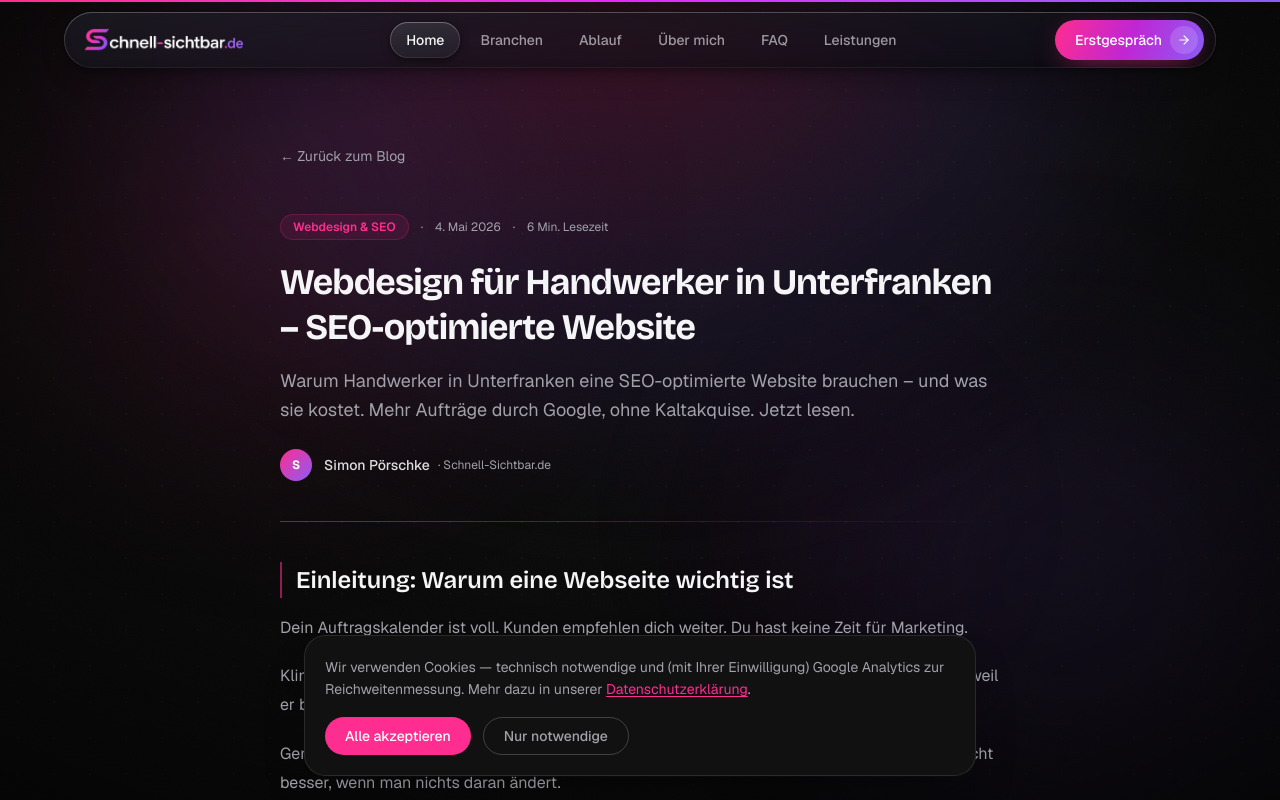
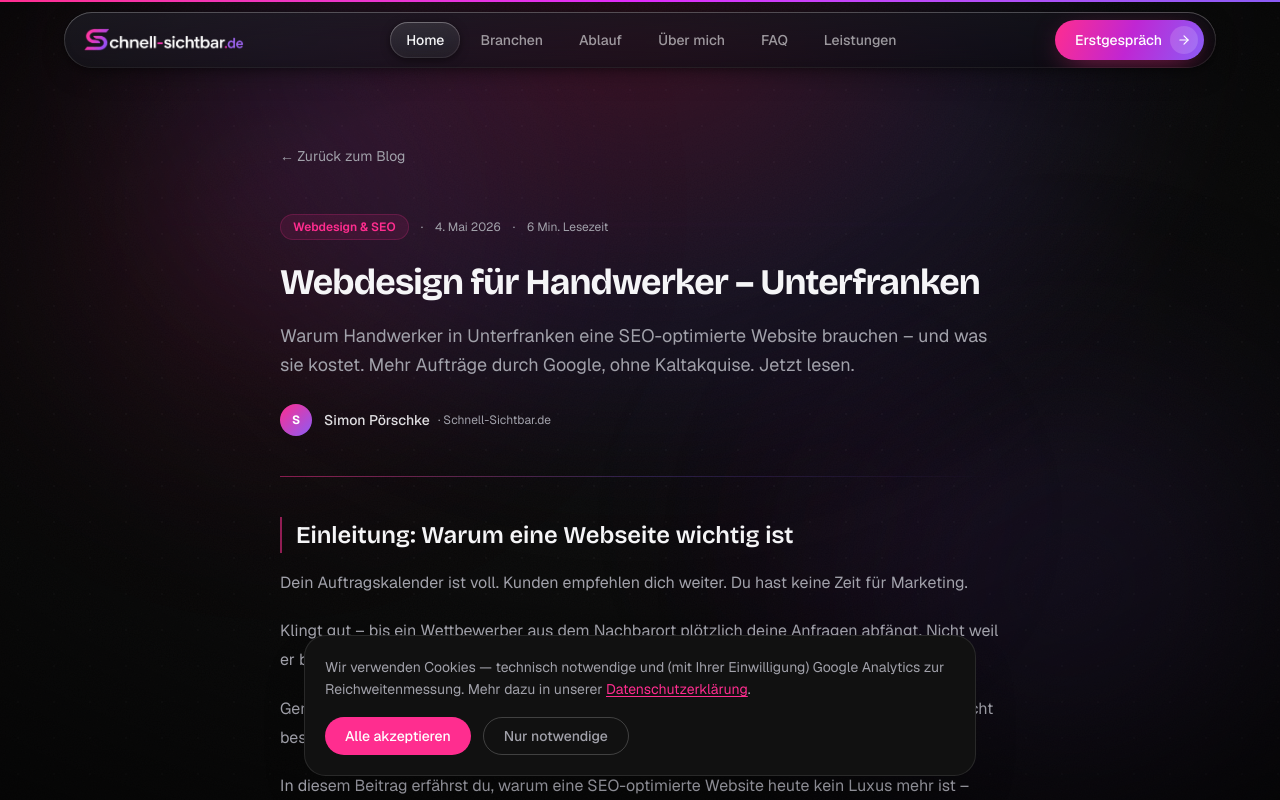
Before and after one commit to SPStudioWebsites/SP-Studio, a Next.js app: page /blog/webdesign-fuer-handwerker-in-unterfranken in a window 1280 px wide. Shown: the top 800 px of the page. Built offline with nearby package versions, Linux system fonts and the light colour scheme.

Commit message:
title tags kürzen

```diff
--- a/src/content/blog/guenstige-webseite-erstellen-lassen.mdx
+++ b/src/content/blog/guenstige-webseite-erstellen-lassen.mdx
@@ -1,5 +1,5 @@
 ---
-title: "Günstige Webseite erstellen lassen: So geht's einfach und schnell! | Schnell-Sichtbar.de"
+title: "Günstige Webseite erstellen lassen"
 description: "Möchtest du eine günstige Webseite erstellen lassen? Entdecke einfache, schnelle Wege, um deine Online-Präsenz professionell und kostengünstig zu gestalten!"
 date: "2026-05-04"
 published: false
--- a/src/content/blog/webdesign-fuer-handwerker-in-unterfranken.mdx
+++ b/src/content/blog/webdesign-fuer-handwerker-in-unterfranken.mdx
@@ -1,5 +1,5 @@
 ---
-title: "Webdesign für Handwerker in Unterfranken – SEO-optimierte Website | Schnell-Sichtbar.de"
+title: "Webdesign für Handwerker – Unterfranken"
 description: "Warum Handwerker in Unterfranken eine SEO-optimierte Website brauchen – und was sie kostet. Mehr Aufträge durch Google, ohne Kaltakquise. Jetzt lesen."
 date: "2026-05-04"
 published: true
--- a/src/content/blog/website-fuer-restaurants-und-cafes-in-hassfurt.mdx
+++ b/src/content/blog/website-fuer-restaurants-und-cafes-in-hassfurt.mdx
@@ -1,5 +1,5 @@
 ---
-title: "Website für Restaurants & Cafés in den Haßbergen – mehr Gäste über Google | Schnell-Sichtbar.de"
+title: "Website für Restaurants & Cafés – Haßfurt"
 description: "Warum Restaurants und Cafés in der Region Haßberge eine professionelle Website brauchen – und wie du damit mehr Tische füllst. Jetzt lesen."
 date: "2026-05-07"
 published: true
```
